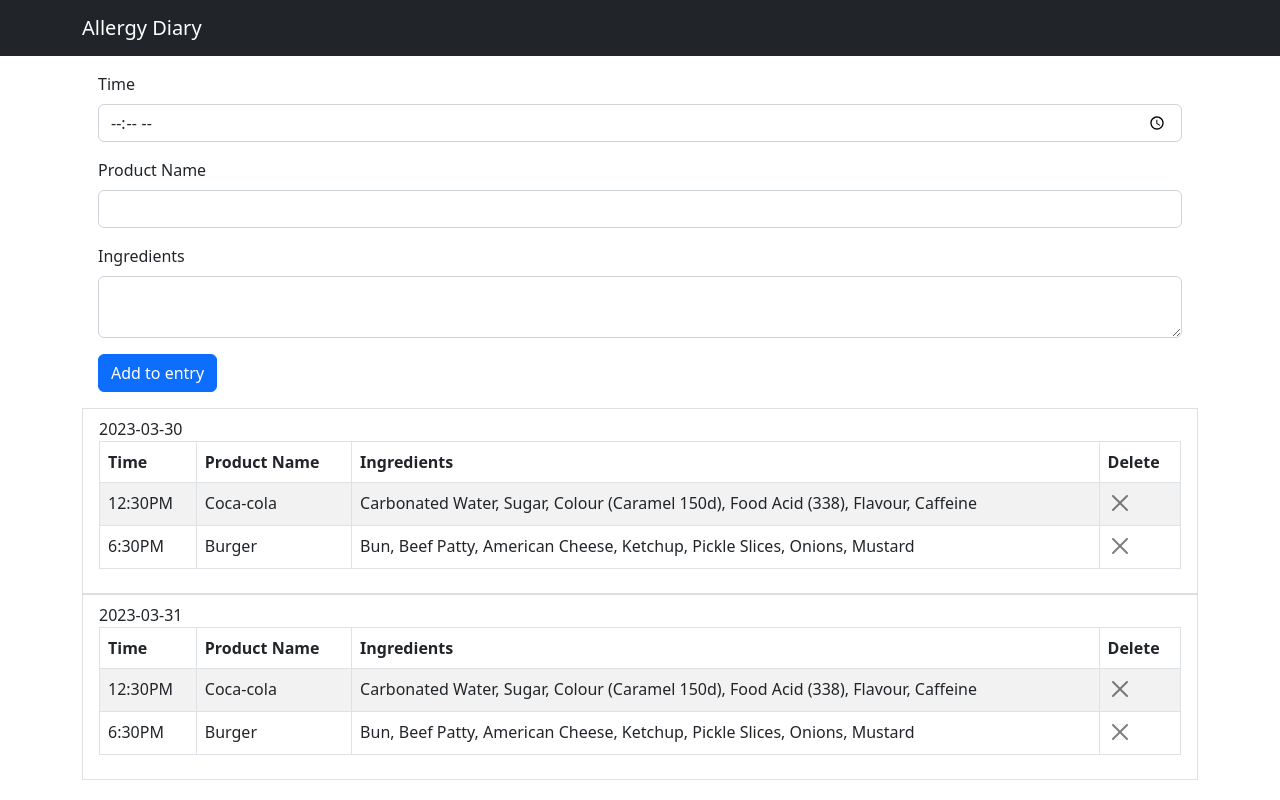
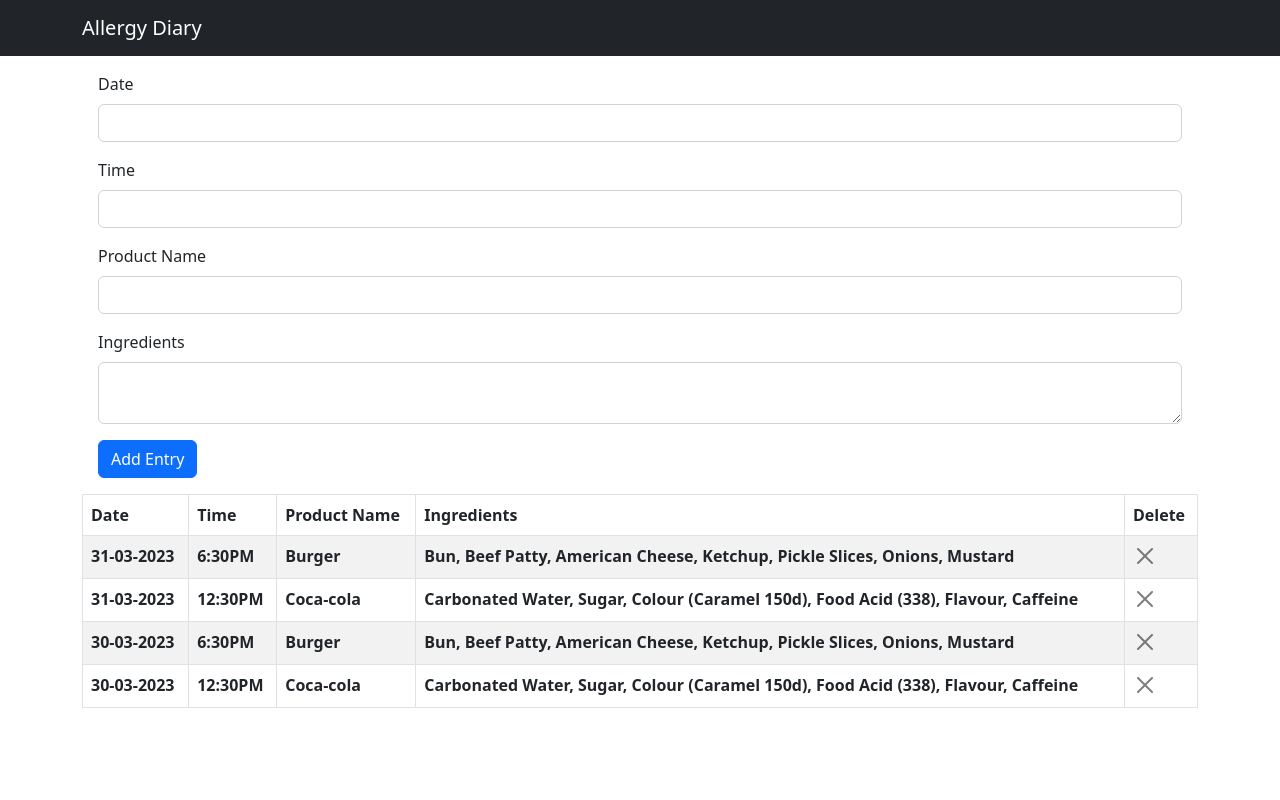
Before and after one commit to jngu-704/allergy-diary, a React (Create React App) app in the folder frontend/: page / in a window 1280 px wide. Built offline with nearby package versions, Linux system fonts and the light colour scheme.

Commit message:
frontend new entry can be added

```diff
--- a/frontend/package.json
+++ b/frontend/package.json
@@ -11,6 +11,7 @@
     "react-bootstrap": "^2.7.2",
     "react-dom": "^18.2.0",
     "react-scripts": "5.0.1",
+    "uuid": "^9.0.0",
     "web-vitals": "^2.1.4"
   },
   "scripts": {
--- a/frontend/src/App.js
+++ b/frontend/src/App.js
@@ -1,59 +1,13 @@
 import "./App.css";
-import { useState } from "react";
 
 import Header from "./components/Header";
-import EntryForm from "./components/EntryForm";
 import Entries from "./components/Entries";
 
-const entries = [
-  {
-    date: "2023-03-30",
-    products: [
-      {
-        time: "12:30PM",
-        name: "Coca-cola",
-        ingredients:
-          "Carbonated Water, Sugar, Colour (Caramel 150d), Food Acid (338), Flavour, Caffeine",
-      },
-      {
-        time: "6:30PM",
-        name: "Burger",
-        ingredients:
-          "Bun, Beef Patty, American Cheese, Ketchup, Pickle Slices, Onions, Mustard",
-      },
-    ],
-  },
-  {
-    date: "2023-03-31",
-    products: [
-      {
-        time: "12:30PM",
-        name: "Coca-cola",
-        ingredients:
-          "Carbonated Water, Sugar, Colour (Caramel 150d), Food Acid (338), Flavour, Caffeine",
-      },
-      {
-        time: "6:30PM",
-        name: "Burger",
-        ingredients:
-          "Bun, Beef Patty, American Cheese, Ketchup, Pickle Slices, Onions, Mustard",
-      },
-    ],
-  },
-];
-
 function App() {
-  const [diaryEntries, setDiaryEntries] = useState(entries);
-
-  // function handleDeleteEntry(id) {
-
-  // }
-
   return (
     <>
       <Header />
-      <EntryForm />
-      <Entries diaryEntries={diaryEntries} />
+      <Entries />
     </>
   );
 }
--- a/frontend/src/components/Entries.js
+++ b/frontend/src/components/Entries.js
@@ -1,40 +1,92 @@
 import React from "react";
+import { useState, useEffect } from "react";
 import Table from "react-bootstrap/Table";
 import CloseButton from "react-bootstrap/CloseButton";
-import ListGroup from "react-bootstrap/ListGroup";
 import Container from "react-bootstrap/esm/Container";
+import { v4 as uuidv4 } from "uuid";
+import EntryForm from "./EntryForm";
 
-export default function Entries({ diaryEntries }) {
-  const listEntries = diaryEntries.map((entry) => {
-    const listProducts = entry.products.map((product) => (
-      <tr>
-        <td>{product.time}</td>
-        <td>{product.name}</td>
-        <td>{product.ingredients}</td>
-        <td className="align-items-center">
-          <CloseButton />
-        </td>
-      </tr>
-    ));
+const entriesData = [
+  {
+    id: uuidv4(),
+    date: "31-03-2023",
+    time: "6:30PM",
+    name: "Burger",
+    ingredients:
+      "Bun, Beef Patty, American Cheese, Ketchup, Pickle Slices, Onions, Mustard",
+  },
+  {
+    id: uuidv4(),
+    date: "31-03-2023",
+    time: "12:30PM",
+    name: "Coca-cola",
+    ingredients:
+      "Carbonated Water, Sugar, Colour (Caramel 150d), Food Acid (338), Flavour, Caffeine",
+  },
+
+  {
+    id: uuidv4(),
+    date: "30-03-2023",
+    time: "6:30PM",
+    name: "Burger",
+    ingredients:
+      "Bun, Beef Patty, American Cheese, Ketchup, Pickle Slices, Onions, Mustard",
+  },
+  {
+    id: uuidv4(),
+    date: "30-03-2023",
+    time: "12:30PM",
+    name: "Coca-cola",
+    ingredients:
+      "Carbonated Water, Sugar, Colour (Caramel 150d), Food Acid (338), Flavour, Caffeine",
+  },
+];
+
+export default function Entries() {
+  const [entries, setEntries] = useState(entriesData);
+
+  // useEffect(() => {}, [entries]);
+
+  const addEntry = (entry) => {
+    setEntries([...entries, entry]);
+    console.log(entries);
+  };
+
+  // const deleteEntry = (id) => {
+  //   const newEntries = [...entries];
+  //   setEntries(newEntries.filter((entry) => entry.id !== id));
+  // };
+
   return (
+    <>
+      <EntryForm addEntry={addEntry} />
       <Container className="m-auto">
-        <ListGroup.Item key={entry.date}>
-          {entry.date}
         <Table striped bordered hover>
           <thead>
             <tr>
+              <th>Date</th>
               <th>Time</th>
               <th>Product Name</th>
               <th>Ingredients</th>
               <th>Delete</th>
             </tr>
           </thead>
-            <tbody>{listProducts}</tbody>
+          <tbody>
+            {entries.map((entry) => (
+              <tr key={entry.id}>
+                <th>{entry.date}</th>
+                <th>{entry.time}</th>
+                <th>{entry.name}</th>
+                <th>{entry.ingredients}</th>
+                <th>
+                  <CloseButton />
+                </th>
+              </tr>
+            ))}
+          </tbody>
         </Table>
-        </ListGroup.Item>
       </Container>
+    </>
   );
-  });
-
-  return <ListGroup>{listEntries}</ListGroup>;
 }
+//
--- a/frontend/src/components/EntryForm.js
+++ b/frontend/src/components/EntryForm.js
@@ -1,22 +1,61 @@
-import React from "react";
+import React, { useEffect } from "react";
+import { useState } from "react";
+import { v4 as uuidv4 } from "uuid";
 import Form from "react-bootstrap/Form";
 import Button from "react-bootstrap/Button";
 import Container from "react-bootstrap/esm/Container";
 
-export default function EntryForm() {
+export default function EntryForm({ addEntry }) {
+  const [entry, setEntry] = useState({
+    id: uuidv4(),
+    date: "",
+    time: "",
+    name: "",
+    ingredients: "",
+  });
+
+  const handleAddEntry = (e) => {
+    e.preventDefault();
+    addEntry(entry);
+  };
+
   return (
     <Container className="m-auto">
       <Form className="m-3">
         <Form.Group className="mb-3" controlId="formBasicEntry">
+          <Form.Label>Date</Form.Label>
+          <Form.Control
+            className="mb-3"
+            type="text"
+            value={entry.date}
+            onChange={(e) => setEntry({ ...entry, date: e.target.value })}
+          />
           <Form.Label>Time</Form.Label>
-          <Form.Control className="mb-3" type="time" />
+          <Form.Control
+            className="mb-3"
+            type="text"
+            value={entry.time}
+            onChange={(e) => setEntry({ ...entry, time: e.target.value })}
+          />
           <Form.Label>Product Name</Form.Label>
-          <Form.Control className="mb-3" type="text" />
+          <Form.Control
+            className="mb-3"
+            type="text"
+            value={entry.name}
+            onChange={(e) => setEntry({ ...entry, name: e.target.value })}
+          />
           <Form.Label>Ingredients</Form.Label>
-          <Form.Control className="mb-3" as="textarea" />
+          <Form.Control
+            className="mb-3"
+            as="textarea"
+            value={entry.ingredients}
+            onChange={(e) =>
+              setEntry({ ...entry, ingredients: e.target.value })
+            }
+          />
         </Form.Group>
-        <Button variant="primary" type="submit">
-          Add to entry
+        <Button variant="primary" type="submit" onClick={handleAddEntry}>
+          Add Entry
         </Button>
       </Form>
     </Container>
```
Also changed, not shown: 1 other file (tests, documents, lock files or other folders). Lines whose indentation alone changed are shown as unchanged.
